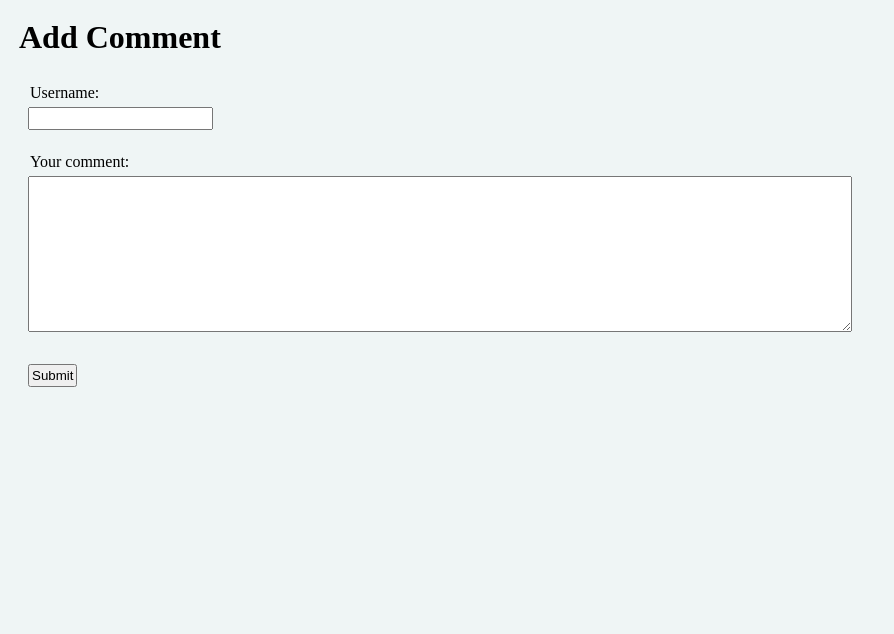
After one commit to dapie346/AskMate, a Flask app: template templates/new-comment.html in a window 1280 px wide. The commit adds this page. Shown: the top 634 px of the page, without its empty margins (0-894 px from the left). Run offline with Flask 2, Linux system fonts and the light colour scheme; the template is opened without the code that fills it, so the values that code supplies are empty.

Commit message:
further improvement on comment template

```diff
--- a/server.py
+++ b/server.py
@@ -4,6 +4,7 @@ from flask import Flask, render_template, request, redirect, url_for
 import util
 import question_service
 import answer_service
+import comment_service
 
 app = Flask(__name__)
 
@@ -90,13 +91,19 @@ def delete_answer(answer_id):
 
 @app.route("/question/<question_id>/new-comment", methods=['GET', 'POST'])
 def new_comment_to_question(question_id):
-    return redirect(url_for('show_question', question_id=question_id))
+    if request.method == 'POST':
+        comment_service.add_comment()
+        return redirect(url_for('show_question', question_id=question_id))
+    return render_template('new-comment.html')
 
 
 @app.route("/question/<answer_id>/new-comment", methods=['GET', 'POST'])
 def new_comment_to_answer(answer_id):
     question_id = answer_service.answer_vote(answer_id, -1)
-    return redirect(url_for('show_question', question_id=question_id))
+    if request.method == 'POST':
+        comment_service.add_comment()
+        return redirect(url_for('show_question', question_id=question_id))
+    return render_template('new-comment.html')
 
 
 if __name__ == "__main__":
--- a/templates/display-question.html
+++ b/templates/display-question.html
@@ -40,7 +40,8 @@
             {% endif %}
         </div>
         <span class="time-views"><time> {{ answer['submission_time'] }}</time></span>
-        <a href="{{ url_for('delete_answer', answer_id = answer['id'])}}"class="edit-delete"> DELETE ANSWER</a>
+        <a href="{{ url_for('delete_answer', answer_id = answer['id'])  }}"class="edit-delete"> DELETE ANSWER</a>
+        <a href="{{ url_for('new_comment_to_answer', answer_id = answer['id']) }}"class="add-comment"> Add a comment</a>
         <br><br>
     {% endfor %}
 
--- /dev/null
+++ b/templates/new-comment.html
@@ -0,0 +1,17 @@
+{% extends 'base.html' %}
+{% block title %}Post answer{% endblock %}
+{% block content %}
+    <h1>Add Comment</h1>
+    <br>
+        <form method="post">
+        <label>Username:</label>
+        <br>
+        <input type="text" name="user" size="20">
+        <br><br>
+        <label>Your comment:</label>
+        <br>
+        <textarea name="message" rows="10" cols="100" required></textarea>
+        <br><br>
+        <button type="submit">Submit</button>
+    </form>
+{% endblock %}
```
